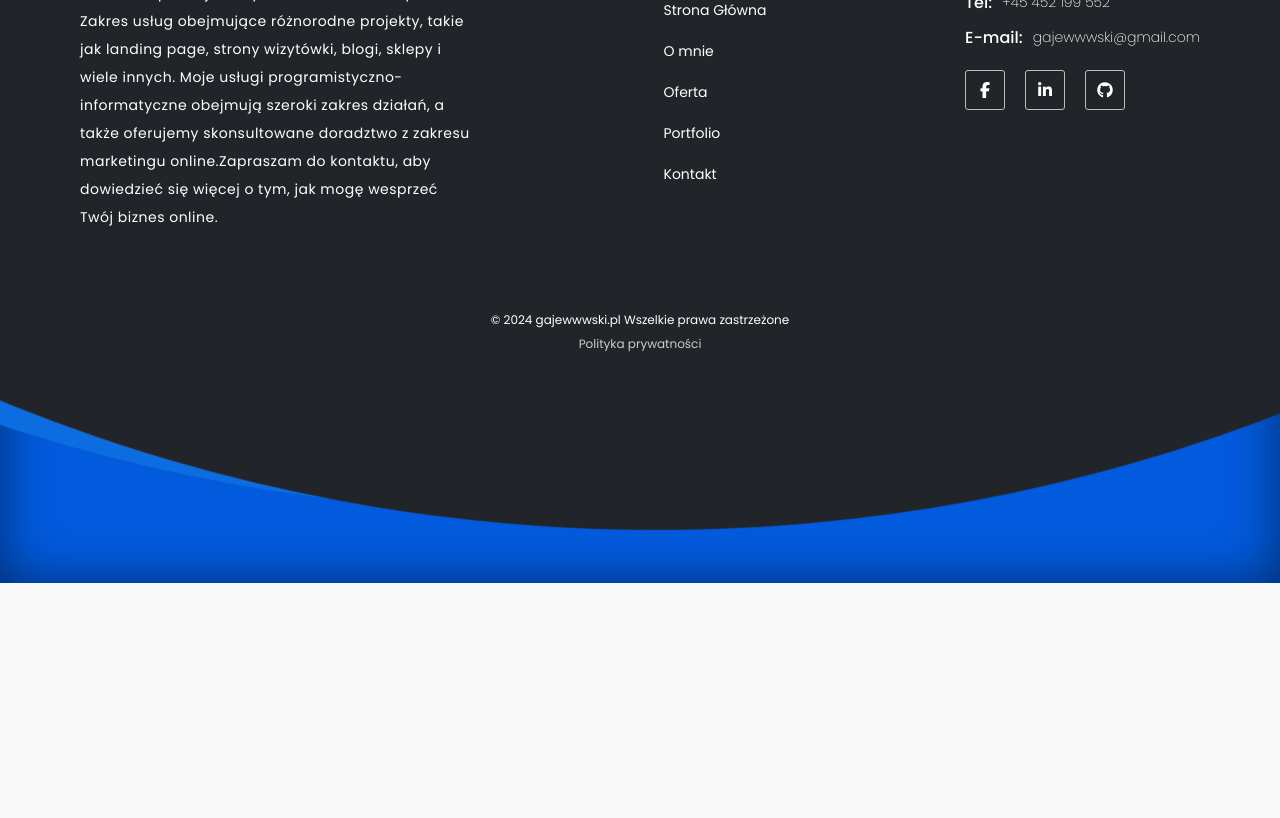
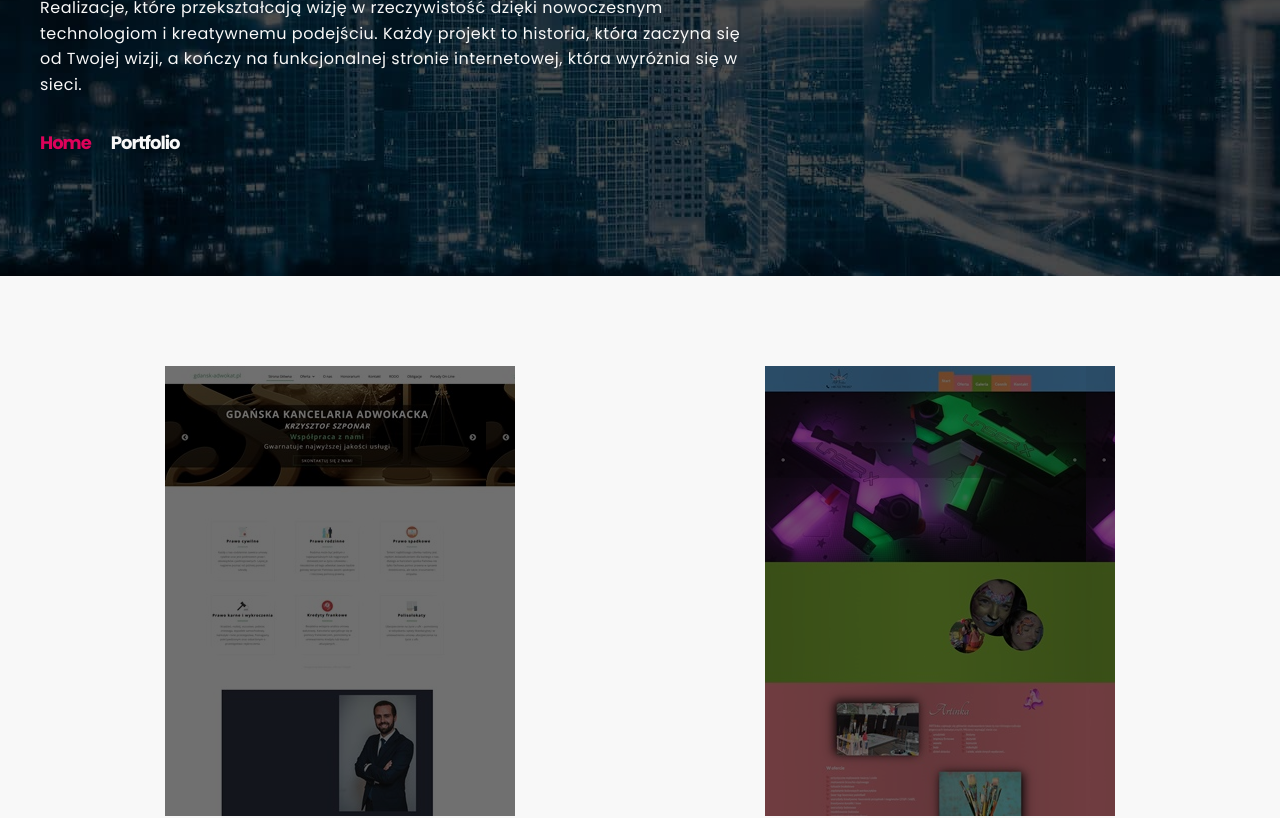
Before and after one commit to kwaq102/gajewwwski, a React (Create React App) app: page /portfolio in a window 1280 px wide. Shown: the part 160-978 px from the top of the page. Before the commit the page ends 800 px from the top, so only its background shows below. Built offline with nearby package versions, Linux system fonts and the light colour scheme.

Commit message:
created portfolio page

```diff
--- /dev/null
+++ b/src/SVG/LinkIcon.tsx
@@ -0,0 +1,23 @@
+type LinkProps = {
+	size: string;
+};
+
+const LinkIcon = ({ size }: LinkProps) => (
+	<svg
+		xmlns="http://www.w3.org/2000/svg"
+		width={size}
+		height={size}
+		viewBox="0 0 24 24"
+	>
+		<path
+			fill="none"
+			stroke="currentColor"
+			stroke-linecap="round"
+			stroke-linejoin="round"
+			stroke-width="2"
+			d="M8 12h8M9 8H6a4 4 0 1 0 0 8h3m6-8h3a4 4 0 0 1 0 8h-3"
+		/>
+	</svg>
+);
+
+export default LinkIcon;
--- /dev/null
+++ b/src/components/CardPortfolio.tsx
@@ -0,0 +1,31 @@
+import { Link } from "react-router-dom";
+import LinkIcon from "../SVG/LinkIcon";
+import { useState } from "react";
+
+interface Props {
+	title: string;
+	description: string;
+	link: string;
+	img: string;
+}
+
+const CardPortfolio = ({ title, description, link, img }: Props) => {
+	const bg = `url(${img})`;
+
+	return (
+		<div className="portfolio__element" style={{ backgroundImage: bg }}>
+			<div className="content">
+				<h5>{title}</h5>
+				<p>
+					{description}
+					<Link to={link}>
+						<LinkIcon size="24" />
+					</Link>
+				</p>
+			</div>
+			<div className="bg"></div>
+		</div>
+	);
+};
+
+export default CardPortfolio;
--- a/src/pages/AboutPage.tsx
+++ b/src/pages/AboutPage.tsx
@@ -46,9 +46,6 @@ const AboutPage = () => {
 			imgAlt={item.imgAlt}
 		/>
 	));
-
-	// https://daweb.studio/nasza-historia/
-	// https://www.lavora.pl/o-nas/
 
 	return (
 		<div className="aboutPage page">
@@ -223,6 +220,7 @@ const AboutPage = () => {
 					<h2 className="about__heading heading-h2">
 						Moje <span>certyfikaty</span>
 					</h2>
+					{/* TODO przy certyfikatach moze podzielić ekran na pół i dodać jakis opis  */}
 					<div className="about__box__certificates">
 						<CertificatesGallery />
 					</div>
--- a/src/pages/PortfolioPage.tsx
+++ b/src/pages/PortfolioPage.tsx
@@ -1,7 +1,38 @@
+// https://promostrona.pl/portfolio/
+// https://www.lavora.pl/realizacje/
+// https://daweb.studio/portfolio/
+// https://tomapps.pl/portfolio/
+// https://demo.templatemonster.com/pl/demo/301213.html
+
+import { Link } from "react-router-dom";
+import HeaderPage from "../components/HederPage";
+import LinkIcon from "../SVG/LinkIcon";
+import CardPortfolio from "../components/CardPortfolio";
+
+import img1 from "../img/portfolio/vertical/aaa.jpg";
+import img2 from "../img/portfolio/vertical/bbb.jpg";
+
 const PortfolioPage = () => {
 	return (
 		<div className="PortfolioPage page">
-			<h1>Stgrona z projektami</h1>
+			<HeaderPage
+				title="Portfolio"
+				description=" Realizacje, które przekształcają wizję w rzeczywistość dzięki nowoczesnym technologiom i kreatywnemu podejściu. Każdy projekt to historia, która zaczyna się od Twojej wizji, a kończy na funkcjonalnej stronie internetowej, która wyróżnia się w sieci."
+			/>
+			<section className="portfolio__wrapper">
+				<CardPortfolio
+					title="gdansk-adwokat.pl"
+					description="Strona internetowa"
+					link="https://gdansk-adwokat.pl/"
+					img={img1}
+				/>
+				<CardPortfolio
+					title="artinka.pl"
+					description="Strona internetowa"
+					link="https://artinka.pl/"
+					img={img2}
+				/>
+			</section>
 		</div>
 	);
 };
--- a/src/styles/_mixins.scss
+++ b/src/styles/_mixins.scss
@@ -25,6 +25,7 @@
 	}
 }
 
+// TODO to width content od razu ustawić od jakieś warości moze
 @mixin widthContent() {
 	max-width: $width-content;
 	margin: 0 auto;
--- /dev/null
+++ b/src/styles/_pagePortfolio.scss
@@ -0,0 +1,106 @@
+.portfolio__wrapper {
+	// width: 1200px;
+	// margin: 0 auto;
+	padding: 5em 0;
+}
+
+.portfolio__element {
+	position: relative;
+	width: 90%;
+	max-width: 350px;
+	height: 450px;
+	margin: 4em auto;
+	display: flex;
+	align-items: flex-end;
+	// background-image: url("../img/portfolio/vertical/aaa.jpg");
+
+	.content {
+		position: relative;
+		width: 100%;
+		margin-bottom: 30px;
+		padding: 1em;
+		font-size: 2rem;
+		background-color: rgba(255, 255, 255, 0.5);
+		backdrop-filter: blur(30px);
+		z-index: 1;
+		transform: translateY(50px);
+		opacity: 0;
+
+		transition: transform 0.4s ease-in-out, opacity 0.4s ease-in-out;
+
+		h5 {
+			font-size: 1.6rem;
+			color: #dd025a;
+			font-weight: 400;
+			transform: translateX(-10px);
+			opacity: 0;
+			transition: transform 0.4s 0.4s ease-in-out, opacity 0.4s 0.4s ease-in-out;
+		}
+
+		p {
+			display: flex;
+			align-items: center;
+			gap: 10px;
+			font-size: 1.4rem;
+			color: #212529;
+			font-weight: 400;
+			transform: translateX(10px);
+			opacity: 0;
+			transition: transform 0.4s 0.5s ease-in-out, opacity 0.4s 0.5s ease-in-out;
+		}
+
+		a {
+			padding: 0;
+			margin: 0;
+			// color: #012d6f;
+			color: #212529;
+
+			svg {
+				vertical-align: middle;
+			}
+		}
+	}
+
+	.bg {
+		position: absolute;
+		top: 0;
+		left: 0;
+		width: 100%;
+		height: 100%;
+		background-color: rgba(0, 0, 0, 0.56);
+		transition: background-color 0.4s ease-in-out;
+	}
+
+	&:hover {
+		.content {
+			transform: translateY(0);
+			opacity: 1;
+
+			h5 {
+				transform: translateX(-0);
+				opacity: 1;
+			}
+			p {
+				transform: translateX(0);
+				opacity: 1;
+			}
+		}
+
+		.bg {
+			background-color: transparent;
+		}
+	}
+}
+
+// RWD
+@media (min-width: map-get($breakpoints, m)) {
+	.portfolio__wrapper {
+		display: flex;
+		flex-wrap: wrap;
+	}
+}
+@media (min-width: map-get($breakpoints, xl)) {
+	.portfolio__wrapper {
+		@include widthContent;
+	}
+}
--- a/src/styles/index.scss
+++ b/src/styles/index.scss
@@ -22,7 +22,6 @@
 @import "_pageHeading.scss";
 @import "_pageAbout.scss";
 @import "_CertificatesGallery.scss";
-
 @import "_pageOffer.scss";
 
 // TIMELINE IN OFFER
@@ -30,3 +29,5 @@
 
 // CARD
 @import "_Card.scss";
+
+@import "_pagePortfolio.scss";
```
Also changed, not shown: src/img/portfolio/vertical/aaa.jpg (added), src/img/portfolio/vertical/bbb.jpg (added).
